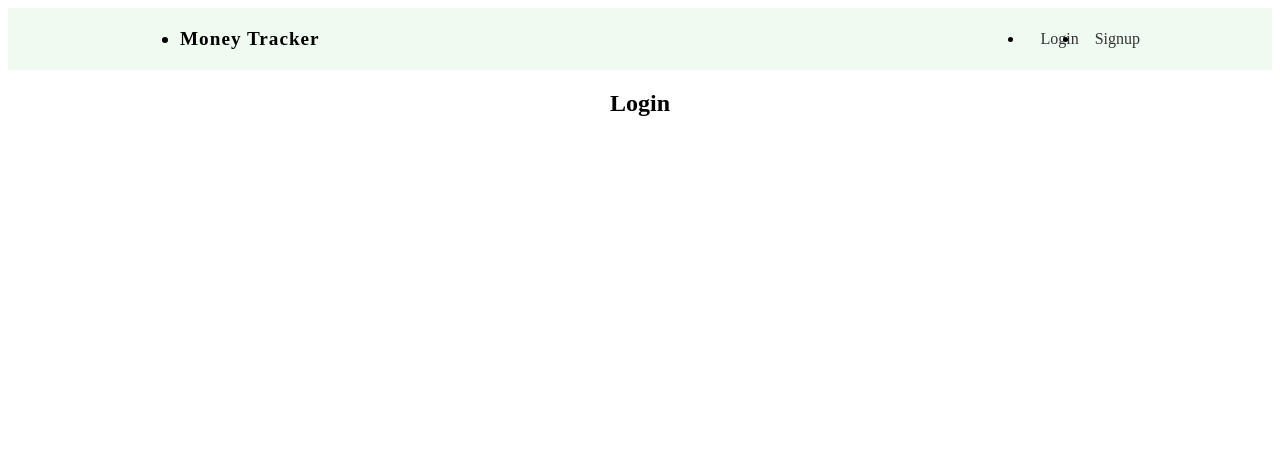
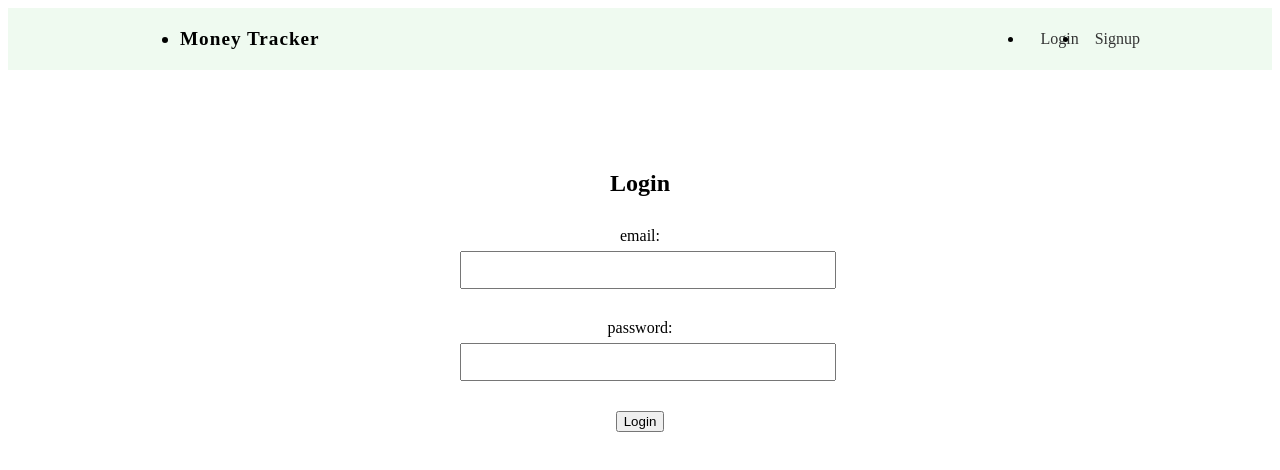
Before and after one commit to MarvelB/money-tracker, a React (Create React App) app: page /login in a window 1280 px wide. Shown: the top 470 px of the page. Built offline with nearby package versions, Linux system fonts and the light colour scheme; the HTML template or start-up script is replaced by a standard one.

Commit message:
added initial code for login page

```diff
--- a/src/pages/Login/Login.module.css
+++ b/src/pages/Login/Login.module.css
@@ -0,0 +1,19 @@
+.login-form {
+    max-width: 360px;
+    margin: 60px auto;
+    padding: 20px;
+}
+.login-form label {
+    display: block;
+    margin: 30px auto;
+}
+.login-form span {
+    display: block;
+    margin-bottom: 6px;
+}
+.login-form input {
+    padding: 8px 6px;
+    font-size: 1em;
+    color: #777;
+    width: 100%;
+}
--- a/src/pages/Login/Login.tsx
+++ b/src/pages/Login/Login.tsx
@@ -1,13 +1,46 @@
+import { useState } from 'react';
+
 // @ts-ignore: Cannot find css module
 import styles from './Login.module.css';
 
 interface LoginProps {}
 
 const Login = ({ }: LoginProps) => {
+
+  const [email, setEmail] = useState<string>("");
+  const [password, setPassword] = useState<string>("");
+
+  const handleSubmit = (e: React.FormEvent<HTMLFormElement>) => {
+    e.preventDefault();
+
+    console.log(email, password);
+  }
+
   return (
-    <div>
+    <form className={styles["login-form"]} onSubmit={handleSubmit}>
       <h2>Login</h2>
-    </div>
+
+      <label>
+        <span>email:</span>
+        <input
+          type="email"
+          onChange={(e: React.ChangeEvent<HTMLInputElement>) => setEmail(e.target.value)}
+          value={email}
+        />
+      </label>
+
+      <label>
+        <span>password:</span>
+        <input
+          type="password"
+          onChange={(e: React.ChangeEvent<HTMLInputElement>) => setPassword(e.target.value)}
+          value={password}
+        />
+      </label>
+
+      <button className="btn">Login</button>
+
+    </form>
   );
 }
 
```
